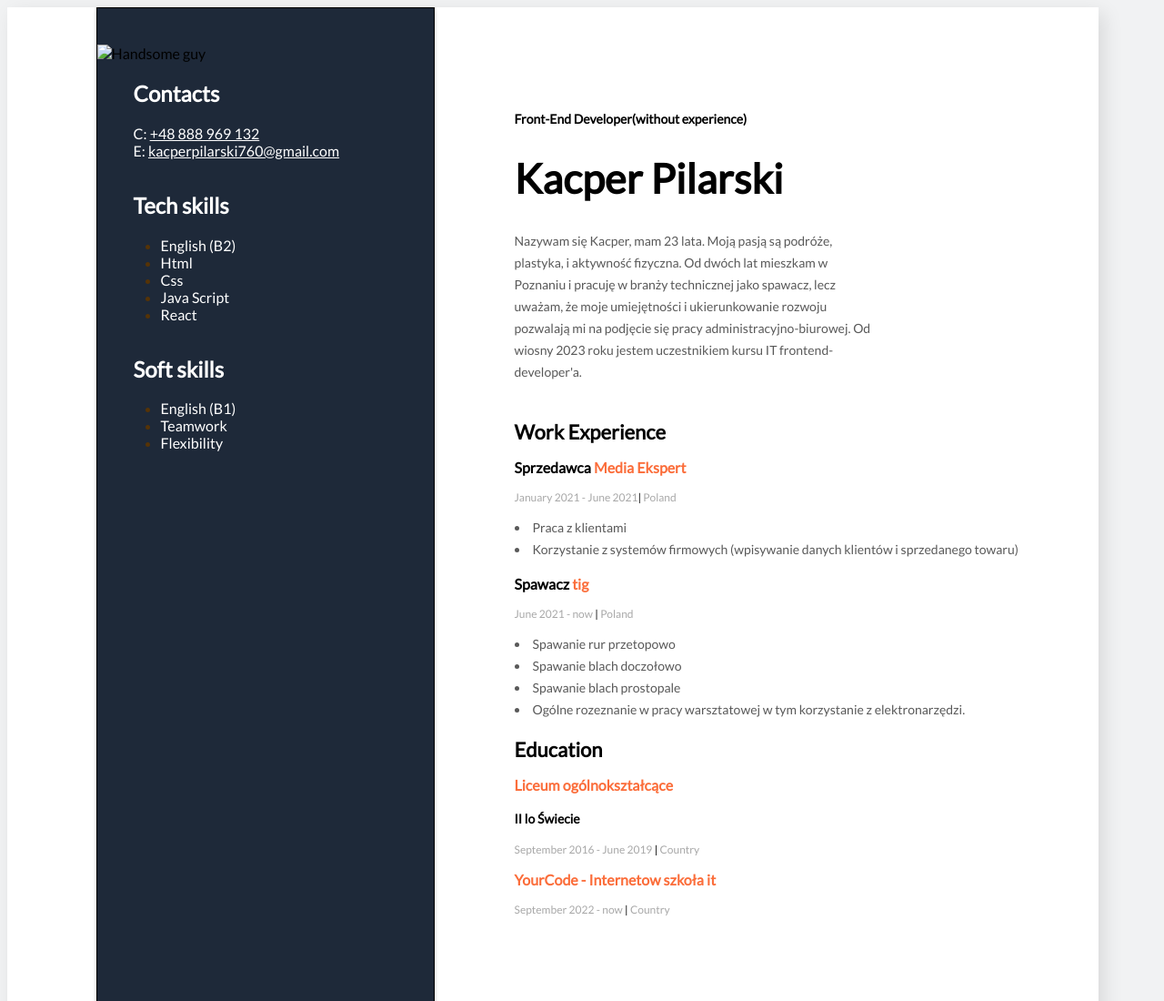
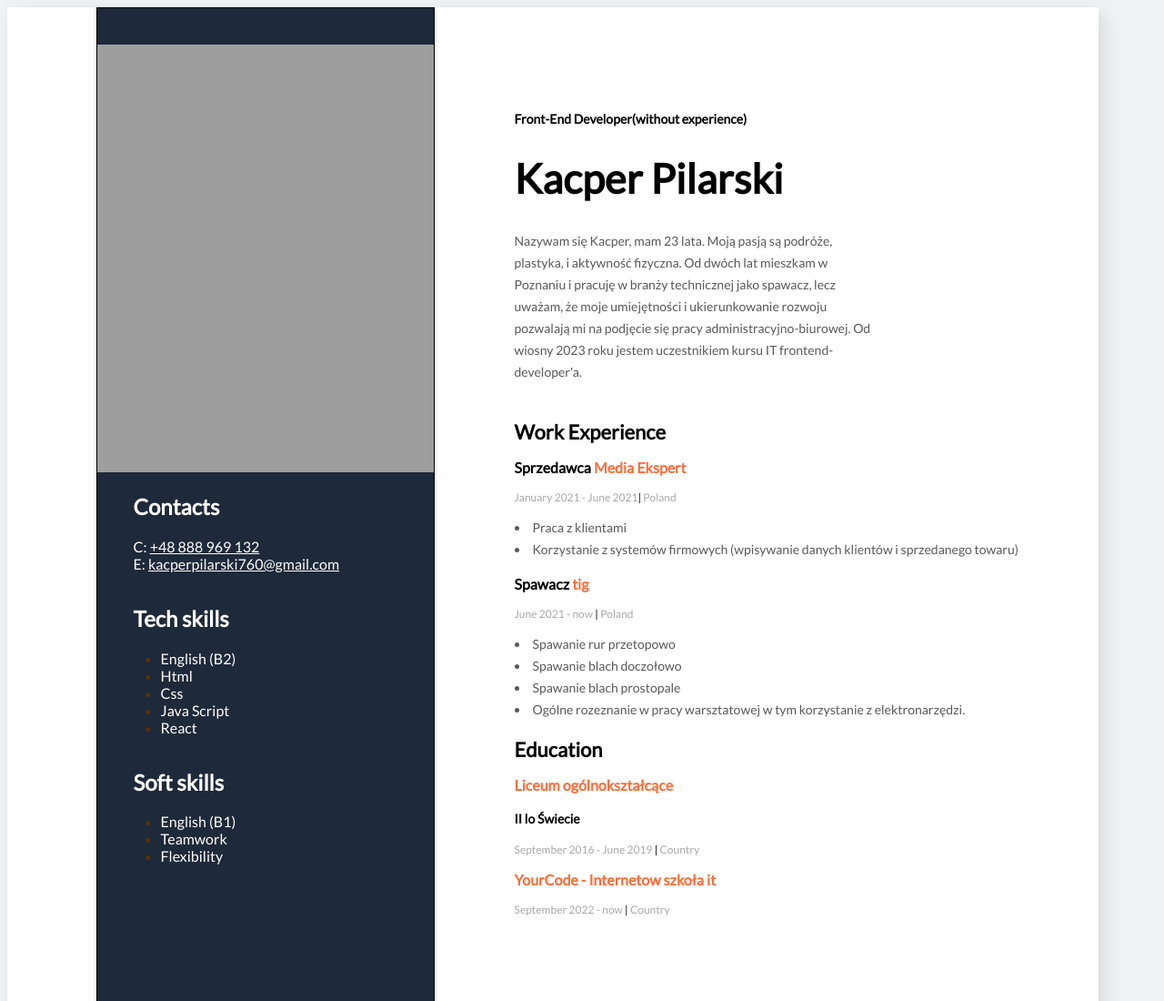
Before and after one commit to KacperPilarski2000/homepage, a plain HTML site: page Homepage.html in a window 1280 px wide. Shown: the top 1100 px of the page at 91% size. Drawn offline with Linux system fonts and the light colour scheme; the site is published under a folder, as on GitHub Pages, so addresses that start at the root find nothing.

Commit message:
add . before /photosy

```diff
--- a/Homepage.html
+++ b/Homepage.html
@@ -84,7 +84,7 @@
       <aside class="aside">
         <img
           class="aside__image"
-          src="/20231203_232433~2.jpg"
+          src="./photos/20231203_232433~2.jpg"
           width="370"
           height="470"
           alt="Handsome guy"
```
Also changed, not shown: 1 other file.
